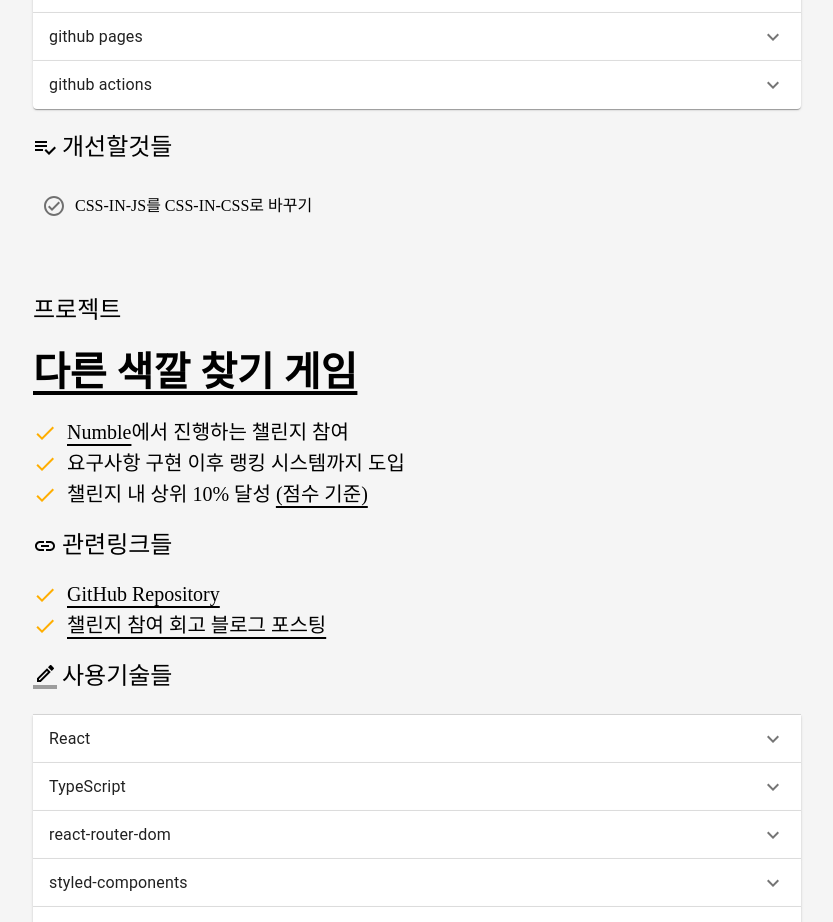
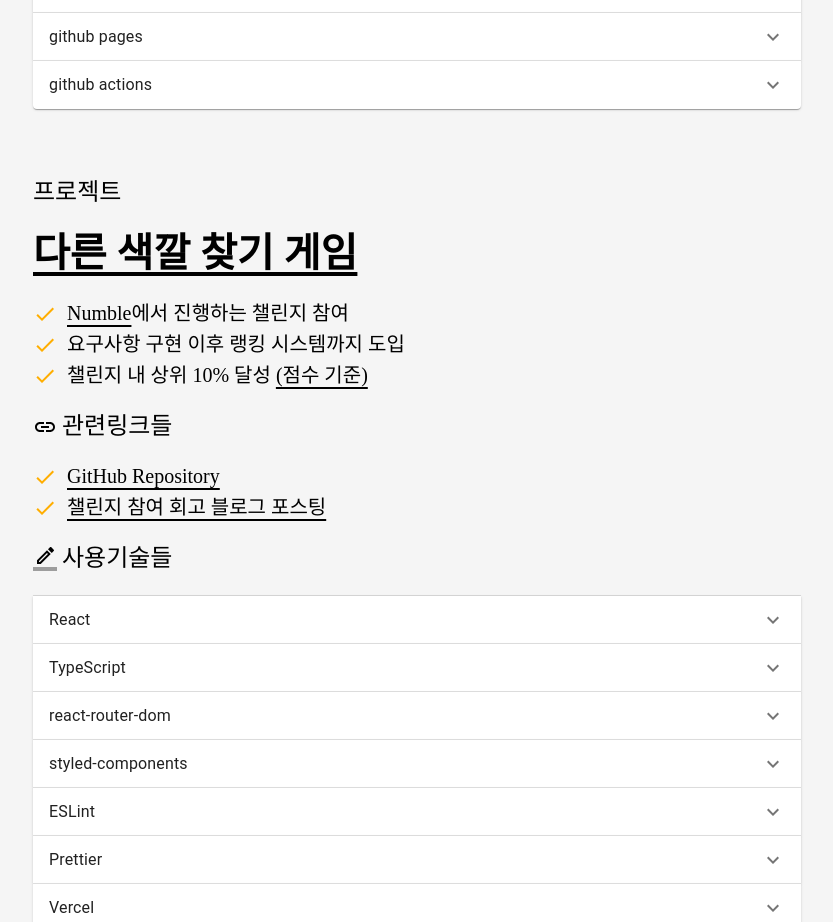
Before and after one commit to junghyeonsu/junghyeonsu-portfolio, a Next.js app: page / in a window 1280 px wide. Shown: the part 2920-3842 px from the top of the page, without its empty margins (263-1096 px from the left). Built offline with nearby package versions, Linux system fonts and the light colour scheme; a web font is replaced by a local one.

Commit message:
chore: Todos 모듈 임시 삭제
- 추후에 리팩토링 또는 성능개선 혹은 변경사항 있으면 추가하기

```diff
--- a/src/components/experience/common/modules/Todos.tsx
+++ b/src/components/experience/common/modules/Todos.tsx
@@ -1,9 +1,6 @@
 import React from 'react';
-import styled from 'styled-components';
-import Checkbox from '@material-ui/core/Checkbox';
 import PlaylistAddCheckOutlinedIcon from '@material-ui/icons/PlaylistAddCheckOutlined';
-import CheckCircleOutlineOutlinedIcon from '@material-ui/icons/CheckCircleOutlineOutlined';
-import CheckCircleIcon from '@material-ui/icons/CheckCircle';
+import Explain from '../Explain';
 import { CommonArticleContainer, CommonArticleContainerTitle } from '../../styled';
 
 interface TodoProps {
@@ -11,25 +8,15 @@ interface TodoProps {
   checked: boolean;
 }
 
-const TodoItem = styled.div``;
-
-const TodoItemContaienr = styled.div`
-  display: flex;
-  align-items: center;
-`;
-
 const Todos = ({ todos }: { todos: TodoProps[] }) => {
   return (
     <CommonArticleContainer>
       <CommonArticleContainerTitle>
         <PlaylistAddCheckOutlinedIcon />
-        개선할것들
+        유지보수내역
       </CommonArticleContainerTitle>
       {todos.map((todo, index) => (
-        <TodoItemContaienr key={`${index + 1}-${todo.text}`}>
-          <Checkbox icon={<CheckCircleOutlineOutlinedIcon />} checkedIcon={<CheckCircleIcon />} checked={todo.checked} />
-          <TodoItem>{todo.text}</TodoItem>
-        </TodoItemContaienr>
+        <Explain key={`${index + 1}-${todo.text}`}>{todo.text}</Explain>
       ))}
     </CommonArticleContainer>
   );
--- a/src/components/experience/contents/projects/ReactSeasonComponent.tsx
+++ b/src/components/experience/contents/projects/ReactSeasonComponent.tsx
@@ -1,6 +1,6 @@
 import React from 'react';
 import * as Styled from '../../styled';
-import { Explain, InlineLinkText, Todos, Skills, Links } from '../../common';
+import { Explain, InlineLinkText, Skills, Links } from '../../common';
 import EXPLAIN from './explains';
 
 const LINKS = [
@@ -49,13 +49,6 @@ const SKILLS = [
   },
 ];
 
-const TODOS = [
-  {
-    text: 'CSS-IN-JS를 CSS-IN-CSS로 바꾸기',
-    checked: false,
-  },
-];
-
 const ReactSeasonComponent = () => {
   return (
     <Styled.ExperienceCard>
@@ -74,7 +67,6 @@ const ReactSeasonComponent = () => {
       </Styled.ExperienceCardExplainContainer>
       <Links links={LINKS} />
       <Skills skills={SKILLS} />
-      <Todos todos={TODOS} />
     </Styled.ExperienceCard>
   );
 };
```
